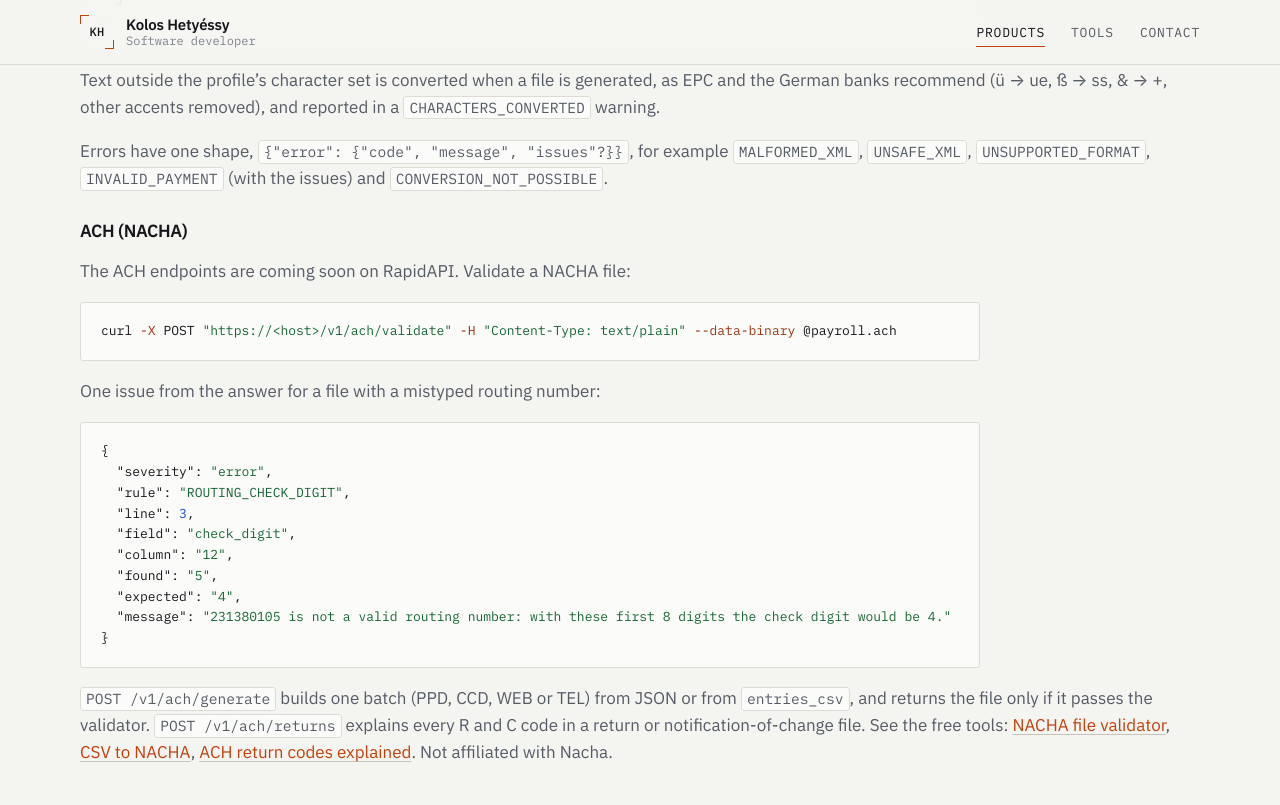
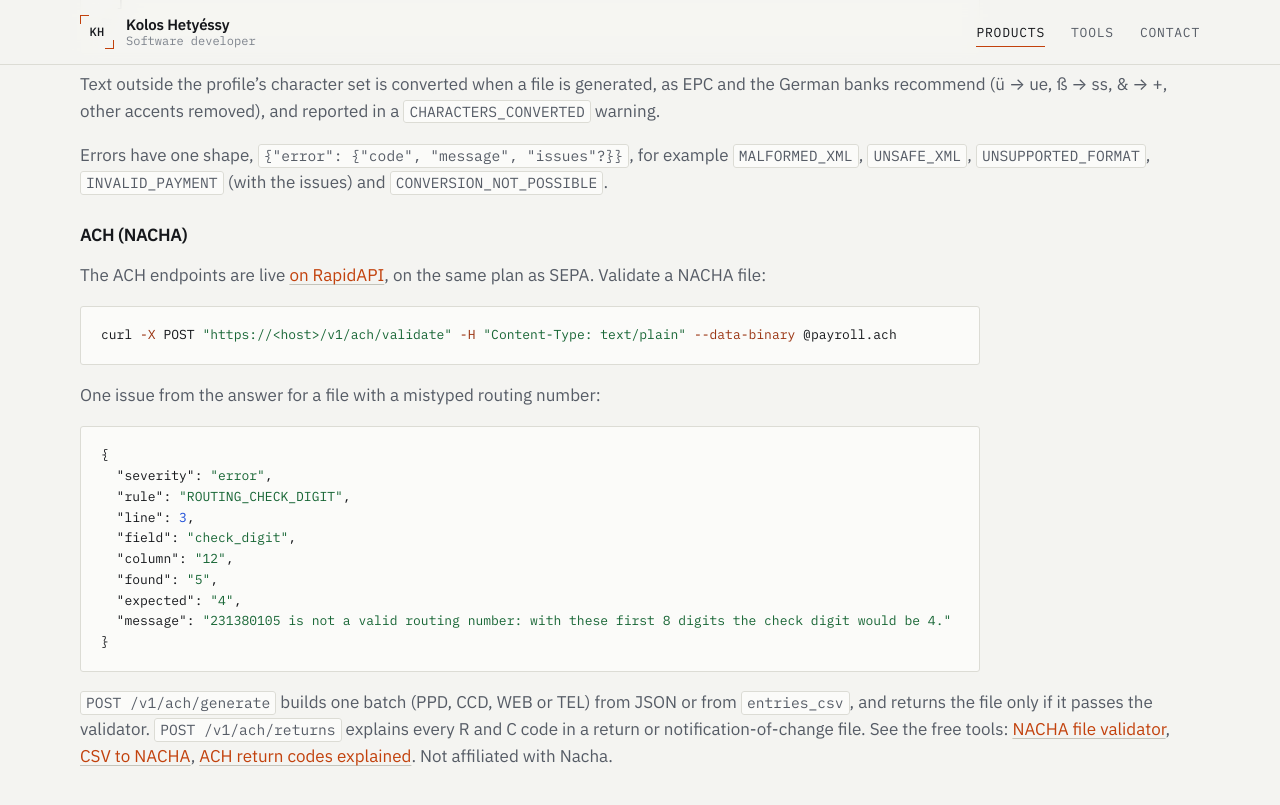
Before and after one commit to SSYkolos/SSYkolos.github.io, a Jekyll site: the page built from _products/sepa-payment-api.md, in a window 1280 px wide and 900 px high, scrolled down 4780 px. Shown: the top 805 px of the window. Built offline with Jekyll 4.4.1, drawn with Linux system fonts in a browser that asks for light colours; some of the changed text lies outside the part shown.

Commit message:
ACH is live on RapidAPI: replace coming-soon text with the listing link
Co-Authored-By: Claude Opus 5.5 <noreply@anthropic.com>

````diff
--- a/_products/sepa-payment-api.md
+++ b/_products/sepa-payment-api.md
@@ -5,7 +5,7 @@ category: finance
 tags: [sepa, pain.001, pain.008, pain.002, iso 20022, credit transfer, direct debit, xsd, epc, dfü, ebics, csv, validation, nacha, ach, ppd, ccd, return codes]
 featured: false
 kind: REST API
-status: SEPA live on RapidAPI (free plan) · ACH coming soon
+status: SEPA and ACH live on RapidAPI (free plan)
 tagline: Generate, validate and convert SEPA payment files and US NACHA (ACH) files, and read the bank's answer. Every file is checked against the format's rules, with each problem explained in plain words.
 summary: Builds pain.001, pain.008 and NACHA files from JSON or CSV, validates and converts SEPA files, checks NACHA files and reads pain.002 status reports and ACH returns.
 description: SEPA and NACHA payment file API. Generate pain.001, pain.008 and NACHA ACH files from JSON or CSV, validate against ISO 20022, EPC and NACHA file rules, read pain.002 and ACH return codes.
@@ -70,7 +70,7 @@ specs:
   - label: ACH checks
     value: "94-character records, printable ASCII, record order, blocks of 10 · file header (routing check digit) · service class 200 / 220 / 225 · transaction codes, prenotes · routing check digit · addenda count and sequence · trace numbers unique and ascending · entry hash, debit and credit totals, block count · effective date (weekends, Federal Reserve holidays) · Same Day ACH limit · 2026 descriptions PAYROLL / PURCHASE · possible duplicates (warnings) · optional: balanced batches"
   - label: ACH endpoints
-    value: "`POST /v1/ach/generate` · `POST /v1/ach/validate` · `POST /v1/ach/parse` (JSON or CSV) · `POST /v1/ach/returns` · `GET /v1/ach/codes` (coming soon on RapidAPI)"
+    value: "`POST /v1/ach/generate` · `POST /v1/ach/validate` · `POST /v1/ach/parse` (JSON or CSV) · `POST /v1/ach/returns` · `GET /v1/ach/codes`"
   - label: Input
     value: "Raw body (`application/xml`, ACH: `text/plain`), base64, or a multipart field `file`"
   - label: Limits
@@ -93,7 +93,6 @@ limits:
   - "Bank-specific profiles other than German (Dutch, Austrian, Swiss SPS) are not included yet."
   - "The duplicate checks are warnings; a bank's own duplicate detection may be stricter."
   - "The live demo on this page validates only; generating, converting and reading pain.002 are API calls."
-  - "The ACH endpoints are not on RapidAPI yet (coming soon). The NACHA validator can be tried on its [tool page](/tools/nacha-file-validator/)."
   - "ACH: no IAT generation or IAT-specific rules, no CTX generation, no live routing directory lookup (a routing number with a valid check digit may still not exist)."
   - "Not affiliated with Nacha. The ACH code explanations are our own summaries, not the text of the Nacha Operating Rules."
 privacy_summary: Payment files are processed in memory and never stored. The response goes back to you and is not kept by the service.
@@ -147,7 +146,7 @@ Errors have one shape, `{"error": {"code", "message", "issues"?}}`, for example
 
 ### ACH (NACHA)
 
-The ACH endpoints are coming soon on RapidAPI. Validate a NACHA file:
+The ACH endpoints are live [on RapidAPI](https://rapidapi.com/SSYkolos/api/sepa-payment-file), on the same plan as SEPA. Validate a NACHA file:
 
 ```bash
 curl -X POST "https://<host>/v1/ach/validate" -H "Content-Type: text/plain" --data-binary @payroll.ach
````
Also changed, not shown: _landing/ach-return-codes.md (+1 -1 lines), _landing/csv-to-nacha.md (+1 -1 lines).
